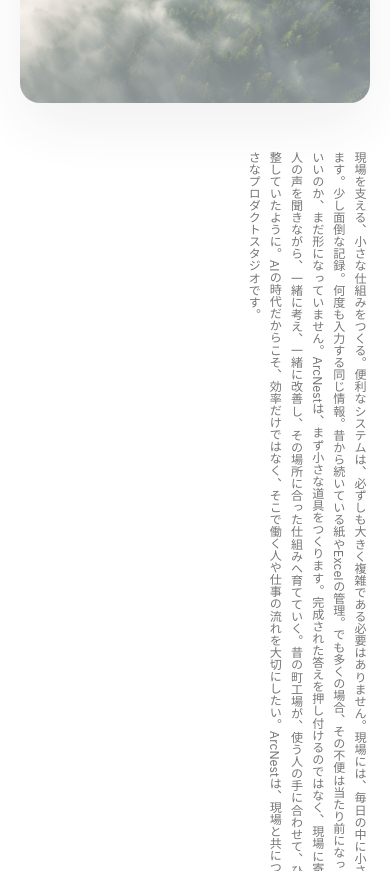
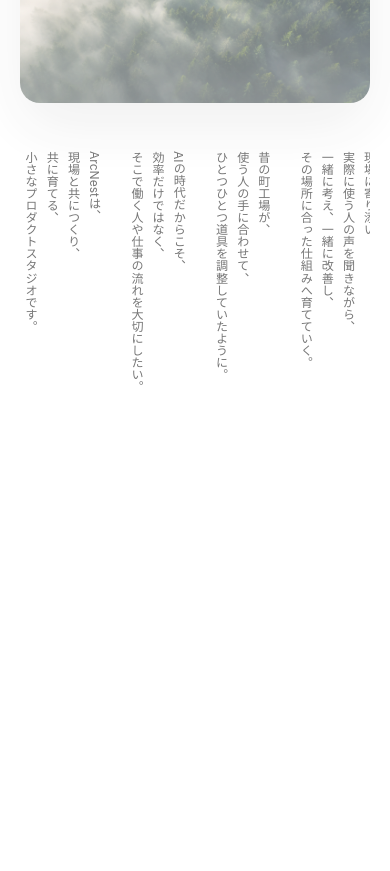
Before and after one commit to yamauchi1919349-dot/arcnest-site, a Next.js app: page / in a window 390 px wide. Shown: the part 1073-1944 px from the top of the page. Built offline with nearby package versions, Linux system fonts and the light colour scheme.

Commit message:
Improve mobile philosophy text presentation

```diff
--- a/src/app/globals.css
+++ b/src/app/globals.css
@@ -276,6 +276,18 @@ a {
   text-orientation: mixed;
   width: max-content;
   writing-mode: vertical-rl;
+}
+
+@keyframes philosophy-text-drift {
+  0%,
+  8% {
+    transform: translateX(0);
+  }
+
+  92%,
+  100% {
+    transform: translateX(calc(-100% + 100vw - 2.5rem));
+  }
 }
 
 .section-grid {
@@ -574,20 +586,21 @@ a {
 
   .philosophy-section .hero-note {
     font-size: clamp(0.72rem, 3.1vw, 0.84rem);
+    height: clamp(32rem, 78svh, 42rem);
     line-height: 1.75;
     max-width: 100%;
     min-height: 0;
-    overflow: visible;
+    overflow: hidden;
+    position: relative;
   }
 
   .philosophy-section .hero-note p {
-    max-height: none;
-    max-width: 100%;
-    width: 100%;
-  }
-
-  .philosophy-section .hero-note br {
-    display: none;
+    animation: philosophy-text-drift 150s linear infinite;
+    height: 100%;
+    max-height: 100%;
+    max-width: none;
+    width: max-content;
+    will-change: transform;
   }
 
   .body-poem {
@@ -687,4 +700,19 @@ a {
     opacity: 1;
     transform: none;
   }
+
+  .philosophy-section .hero-note {
+    overflow-x: auto;
+    overflow-y: hidden;
+    scrollbar-width: none;
+  }
+
+  .philosophy-section .hero-note::-webkit-scrollbar {
+    display: none;
+  }
+
+  .philosophy-section .hero-note p {
+    animation: none !important;
+    transform: none !important;
+  }
 }
```
